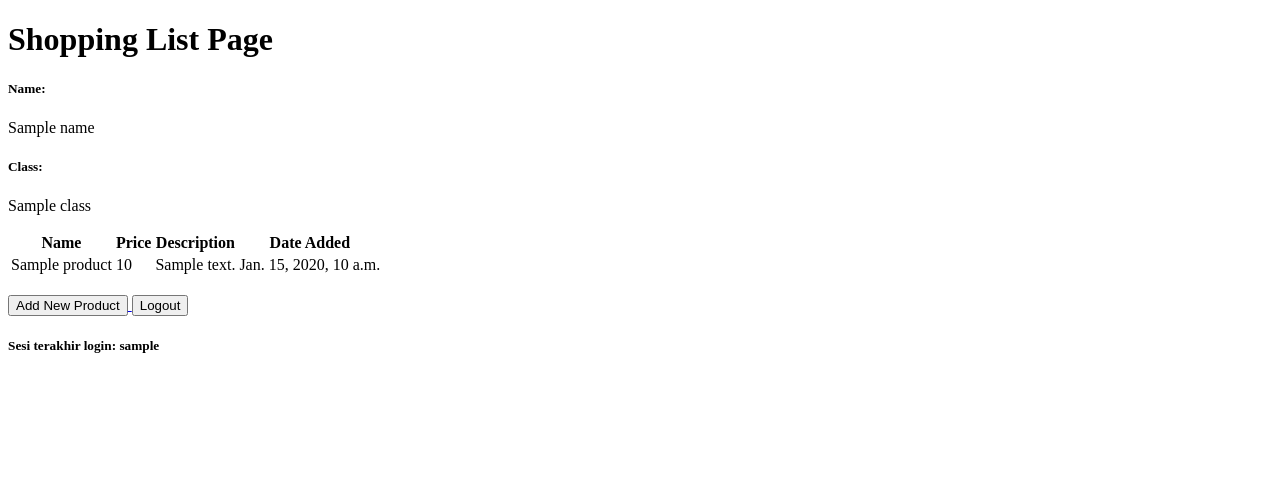
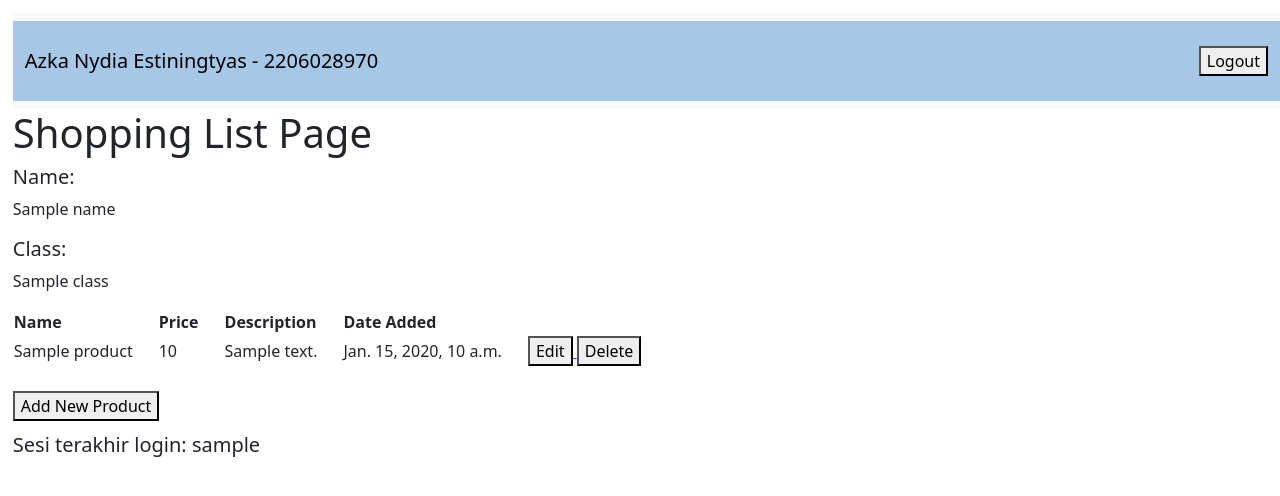
Before and after one commit to AzkaNydiaEsti/shopping-list, a Django app: template main/templates/main.html in a window 1280 px wide. Shown: the top 496 px of the page. Run offline with Django 4.2, Linux system fonts and the light colour scheme; the template is opened without the code that fills it: most values are stand-ins (such as "Sample title", 1, 10 or a date in 2020).

Commit message:
tutorial 4 selesai

```diff
--- a/main/templates/main.html
+++ b/main/templates/main.html
@@ -1,6 +1,24 @@
 {% extends 'base.html' %}
 
 {% block content %}
+<style>
+    th, td {
+        padding-right: 25px;
+    }
+</style>
+
+<nav class="navbar sticky-top bg-body-tertiary">
+    <div style="background-color: #A7C7E7; margin: 0; height: 10vh;" class="container-fluid">
+      <a class="navbar-brand" href="#">Azka Nydia Estiningtyas - 2206028970</a>
+      <a href="{% url 'main:logout' %}">
+        <button>
+            Logout
+        </button>
+    </a>
+    </div>
+</nav>
+
+<body style="margin-left: 1%; margin-top: 1%;">
     <h1>Shopping List Page</h1>
 
     <h5>Name:</h5>
@@ -25,6 +43,15 @@
                 <td>{{product.price}}</td>
                 <td>{{product.description}}</td>
                 <td>{{product.date_added}}</td>
+                <td><a href="{% url 'main:edit_product' product.pk %}">
+                    <button>
+                        Edit
+                    </button>
+                </a><a href="{% url 'main:delete_product' product.pk %}">
+                    <button>
+                        Delete
+                    </button>
+                </a></td>
             </tr>
         {% endfor %}
     </table>
@@ -37,12 +64,6 @@
         </button>
     </a>
 
-    <a href="{% url 'main:logout' %}">
-        <button>
-            Logout
-        </button>
-    </a>
-
-    <h5>Sesi terakhir login: {{ last_login }}</h5>
-
+    <h5 style="padding-top: 1%;">Sesi terakhir login: {{ last_login }}</h5>
+</body>
 {% endblock content %}
--- a/main/urls.py
+++ b/main/urls.py
@@ -1,5 +1,6 @@
 from django.urls import path
 from main.views import show_main, create_product, show_xml, show_json, show_xml_by_id, show_json_by_id, register, login_user, logout_user
+from main.views import edit_product, delete_product
 
 app_name = 'main'
 
@@ -13,4 +14,6 @@
     path('register/', register, name='register'),
     path('login/', login_user, name='login'),
     path('logout/', logout_user, name='logout'),
+    path('edit-product/<int:id>', edit_product, name='edit_product'),
+    path('delete/<int:id>', delete_product, name='delete_product'),
 ]
--- a/templates/base.html
+++ b/templates/base.html
@@ -9,6 +9,10 @@
         />
         {% block meta %}
         {% endblock meta %}
+        <link href="https://cdn.jsdelivr.net/npm/bootstrap@5.3.2/dist/css/bootstrap.min.css" rel="stylesheet" integrity="sha384-T3c6CoIi6uLrA9TneNEoa7RxnatzjcDSCmG1MXxSR1GAsXEV/Dwwykc2MPK8M2HN" crossorigin="anonymous">
+        <script src="https://code.jquery.com/jquery-3.6.0.min.js" integrity="sha384-KyZXEAg3QhqLMpG8r+J4jsl5c9zdLKaUk5Ae5f5b1bw6AUn5f5v8FZJoMxm6f5cH1" crossorigin="anonymous"></script>
+        <script src="https://cdn.jsdelivr.net/npm/@popperjs/core@2.11.8/dist/umd/popper.min.js" integrity="sha384-I7E8VVD/ismYTF4hNIPjVp/Zjvgyol6VFvRkX/vR+Vc4jQkC+hVqc2pM8ODewa9r" crossorigin="anonymous"></script>
+        <script src="https://cdn.jsdelivr.net/npm/bootstrap@5.3.2/dist/js/bootstrap.min.js" integrity="sha384-BBtl+eGJRgqQAUMxJ7pMwbEyER4l1g+O15P+16Ep7Q9Q+zqX6gSbd85u4mG4QzX+" crossorigin="anonymous"></script>
     </head>
 
     <body>
```
Also changed, not shown: main/templates/edit_product.html (added, +22 -0 lines), main/views.py (+23 -0 lines).
